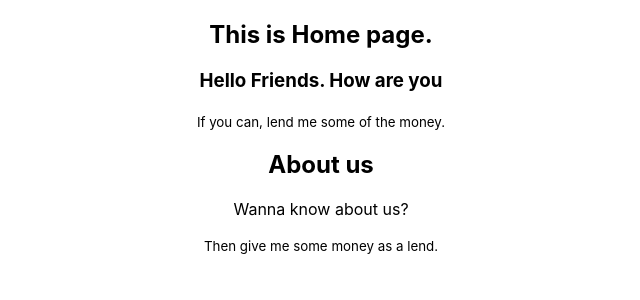
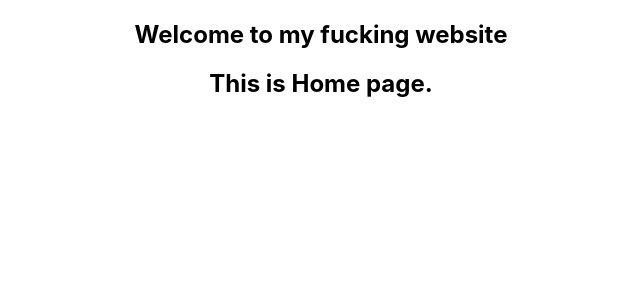
Before and after one commit to 665-stack/reactjs2, a React (Create React App) app in the folder react-router/: page / in a window 1280 px wide. Shown: the top 300 px of the page, without its empty margins (319-959 px from the left). Built offline with nearby package versions, Linux system fonts and the light colour scheme.

Commit message:
Create Simple Route and simple router setup

```diff
--- a/react-router/src/App.js
+++ b/react-router/src/App.js
@@ -1,15 +1,21 @@
-import logo from './logo.svg';
+
 import './App.css';
+import { Routes, Route } from 'react-router-dom'
 import Home from './Components/Home/Home';
+import About from './Components/About/About';
 import Friends from './Components/Friends/Friends';
-import About from './Components/About/About';
+import NotFound from './Components/NotFound/NotFound';
 
 function App() {
   return (
     <div className="App">
-      <Home></Home>
-      <Friends></Friends>
-      <About></About>
+      <h2>Welcome to my fucking website </h2>
+      <Routes>
+        <Route path='/' element={<Home></Home>}></Route>
+        <Route path='/about' element={<About></About>}></Route>
+        <Route path='/friends' element={<Friends></Friends>}></Route>
+        <Route path='*' element={<NotFound></NotFound>}></Route>
+      </Routes>
     </div>
   );
 }
--- /dev/null
+++ b/react-router/src/Components/NotFound/NotFound.js
@@ -0,0 +1,12 @@
+import React from 'react';
+
+const NotFound = () => {
+    return (
+        <div>
+            <h2>Page is not available</h2>
+
+        </div>
+    );
+};
+
+export default NotFound;
--- a/react-router/src/index.js
+++ b/react-router/src/index.js
@@ -3,11 +3,14 @@
 import './index.css';
 import App from './App';
 import reportWebVitals from './reportWebVitals';
+import { BrowserRouter } from 'react-router-dom';
 
 const root = ReactDOM.createRoot(document.getElementById('root'));
 root.render(
   <React.StrictMode>
-    <App />
+    <BrowserRouter>
+      <App />
+    </BrowserRouter>
   </React.StrictMode>
 );
 
```
